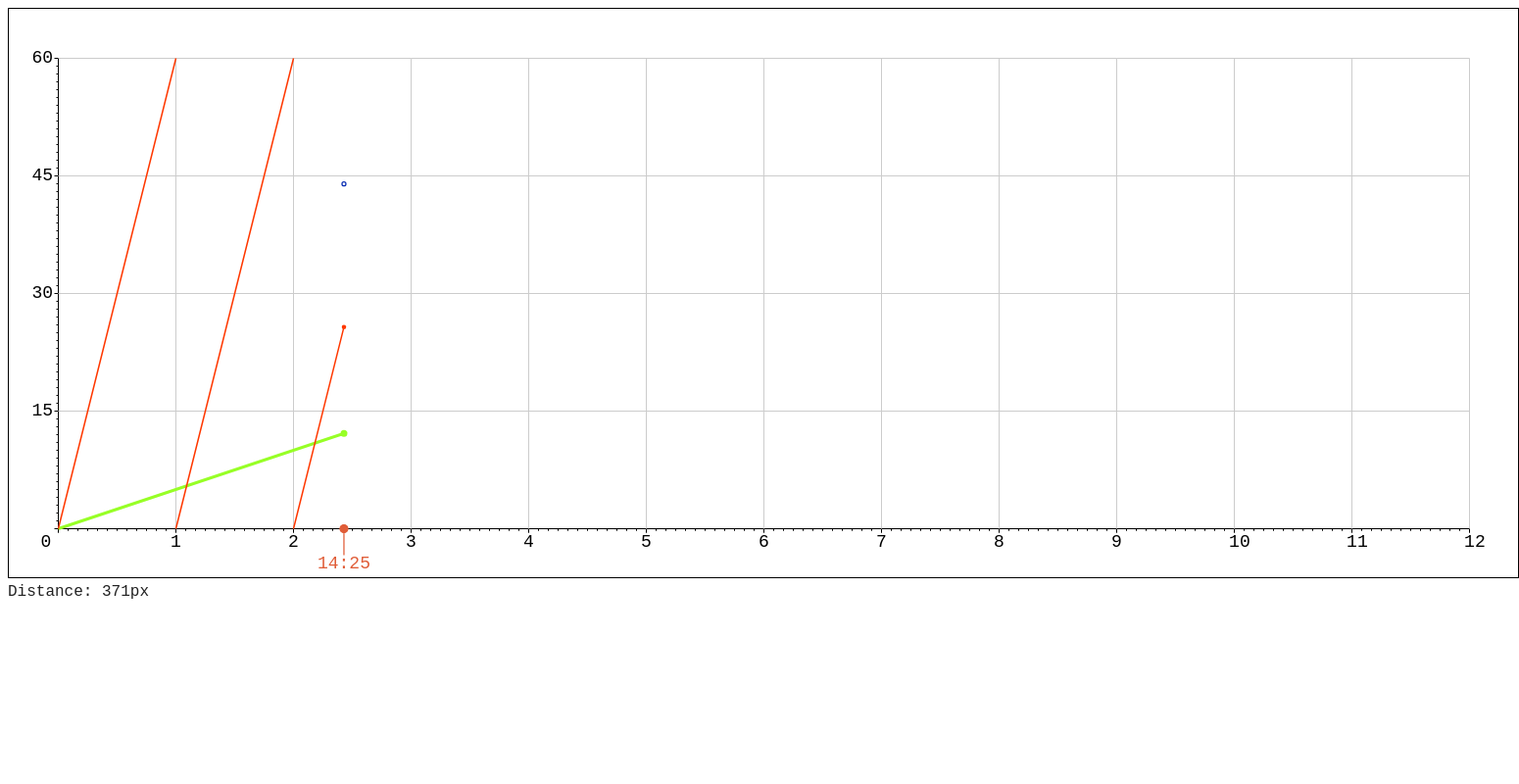
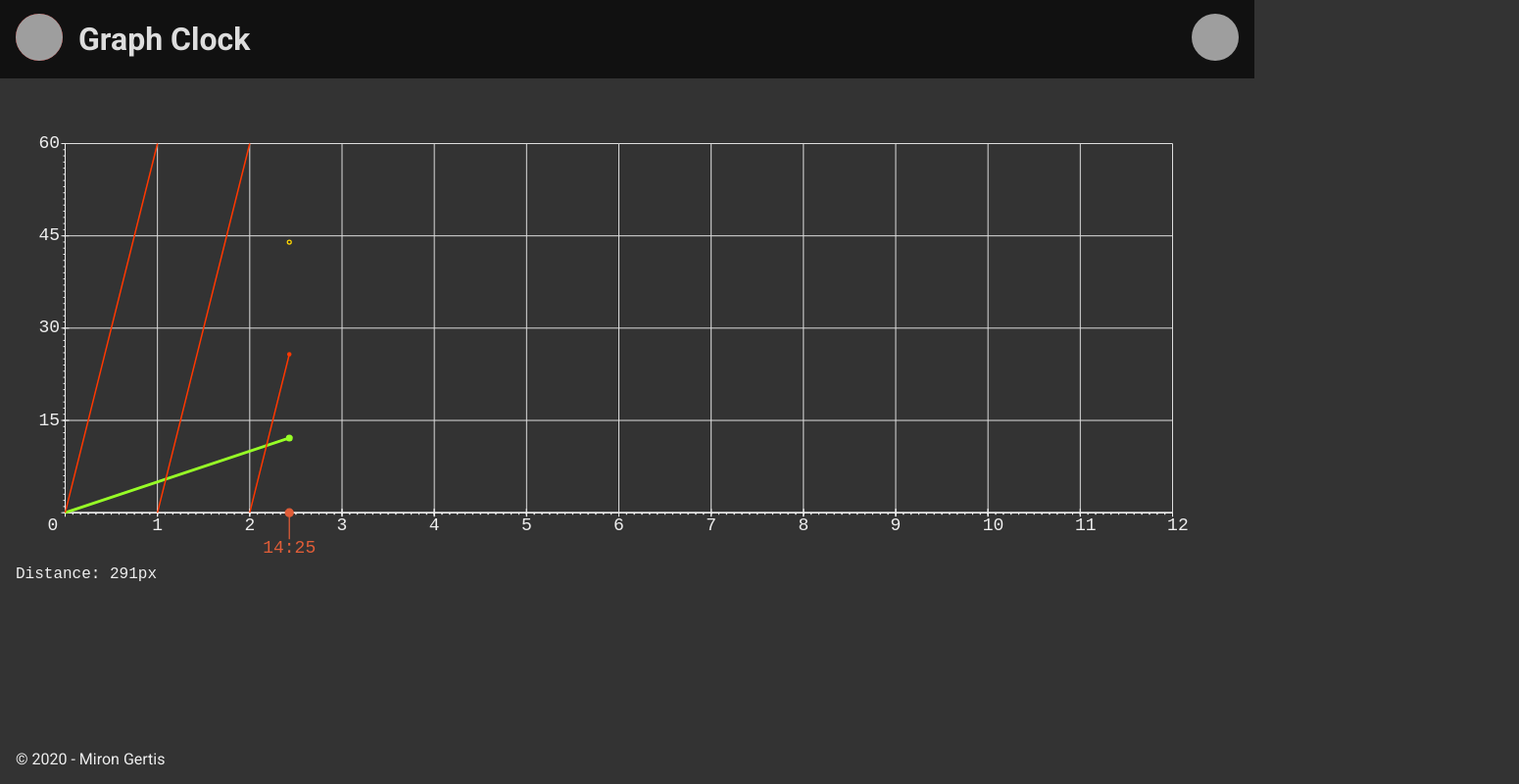
Before and after one commit to datennutzung/graph_clock, a plain HTML site: page index.html in a window 1280 px wide. Shown: the whole page at 98% size, 1550 px wide, since content can reach past the window. Drawn offline with Linux system fonts and the light colour scheme; grey boxes are pictures that could not be loaded.

Commit message:
💄 used template

```diff
--- a/index.html
+++ b/index.html
@@ -2,16 +2,39 @@
 <html>
     <head>
         <meta charset="utf-8">
+        <meta name="viewport" content="width=device-width, initial-scale=1">
+
+        <!-- External Links -->
+        <link href="https://fonts.googleapis.com/css2?family=Roboto:ital,wght@0,400;0,700;1,400&display=swap" rel="stylesheet">
+
+        <!-- My Customization -->
+        <link type="text/css" rel="stylesheet" href="./style.css">
+        <link rel="shortcut icon" type="image/x-icon" href="./favicon.ico">
+        <script type="text/javascript" src="./script.js"></script>
         <title>Graph Clock</title>
-        <meta name="viewport" content="width=device-width, initial-scale=1">
-        <link rel="shortcut icon" type="image/x-icon" href="./favicon.ico">
-
-        <link type="text/css" rel="stylesheet" href="./style.css">
     </head>
     <body>
-        <canvas id="graphClockCanvas" width="100" height="100" style="border:1px solid #000000;"></canvas>
-        <br>
-        <label id="distanceLabel"></label>
-        <script type="text/javascript" src="./script.js"></script>
+        <header>
+            <a href="https://datennutzung.github.io/" title="Home">
+                <img src="https://raw.githubusercontent.com/datennutzung/datennutzung/master/logo.png" alt="Logo" class="circle" id="logo" />
+            </a>
+            <h1>Graph Clock</h1>
+            <a href="https://github.com/datennutzung/graph_clock/" id="gh_mark">
+                <img src="https://raw.githubusercontent.com/datennutzung/datennutzung/master/GitHubMarkBig.png" alt="GitHub" class="circle"/>
+            </a>
+        </header>
+        <main>
+            <canvas id="graphClockCanvas" width="100" height="100"></canvas>
+            <br>
+            <label id="distanceLabel"></label>
+        </main>
+        <footer>
+            &copy; 2020 - Miron Gertis
+        </footer>
     </body>
+    <script type="text/javascript">
+        window.onload = function(e) {
+            init()
+        }
+    </script>
 </html>
--- a/script.js
+++ b/script.js
@@ -26,19 +26,13 @@ const s = {
     minuteLineWidth: 1.5,
     secondLineWidth: 1.25,
     coordLineWidth: 1,
-    gridLineWidth: 1,
-
-    hourLineColour: '#97FF26',
-    minuteLinesColour: '#FF3800',
-    secondDotColour: '#0A2EB3',
-    timeDotColour: '#E05D38',
-    gridColour: '#CCCCCC',
-    coordColour: '#000000',
+    gridLineWidth: 1
 };
 
-_init();
+function init() {
 
-function _init() {
+    s.gridpx = (window.innerWidth-150)/12
+
     s.coord_height = s.gridpx*4;
     s.coord_width = s.gridpx*12;
 
@@ -50,7 +44,21 @@ function _init() {
     canvas.height = s.coord_height + s.edge * 2;
     context = canvas.getContext("2d");
     context.translate(0.5, 0.5);
+    stopInterval();
     startInterval();
+
+    window.addEventListener('resize', init);
+
+    s.hourLineColour = '#97FF26';
+    s.minuteLinesColour = '#FF3800';
+    s.secondDotColour = getVar("--secondary");
+    s.timeDotColour = '#E05D38';
+    s.gridColour = getVar("--light-");
+    s.coordColour = getVar("--light");
+}
+
+function getVar(cssVar) {
+    return getComputedStyle(document.documentElement).getPropertyValue(cssVar)
 }
 
 function x(number) {
--- a/style.css
+++ b/style.css
@@ -1,4 +1,67 @@
+:root {
+    font-family: Roboto, sans-serif;
+    --dark: #333;
+    --dark- : #111;
+    --light: #EEE;
+    --light-: #DDD;
+    --primary: #cc0000;
+    --secondary: #ffd700;
+}
+
+* {
+    margin: 0;
+    box-sizing: border-box;
+}
+
 body {
-    font-family: 'Courier New', monospace;
-    color: #222222;
+    display: grid;
+    grid-template-rows: auto 1fr auto;
+    height: calc(100vh);
+    color: var(--light);
+    background-color: var(--dark);
 }
+
+header {
+    display: flex;
+    flex-direction: row;
+    align-items: center;
+    color: var(--light-);
+    background-color: var(--dark-);
+    height: 5rem;
+    width: 100%;
+}
+
+main {
+    font-family: 'Courier New', Courier, monospace;
+    padding: 1rem;
+}
+
+footer {
+    padding: 1rem;
+}
+
+.circle {
+    border-radius: 50%;
+}
+
+#logo {
+    color: var(--secondary);
+    background-color: var(--primary);
+    width: 3rem;
+    height: 3rem;
+    margin: 1rem;
+}
+
+#gh_mark {
+    margin-left: auto;
+}
+
+#gh_mark > img {
+    width: 3rem;
+    height: 3rem;
+    margin: 1rem;
+}
+
+#gh_mark > img:hover {
+    filter: brightness(50%);
+}
```
